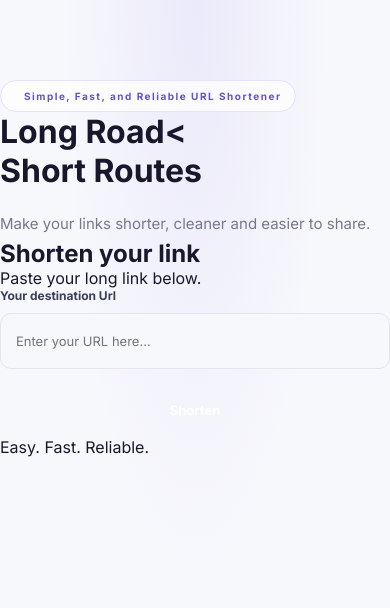
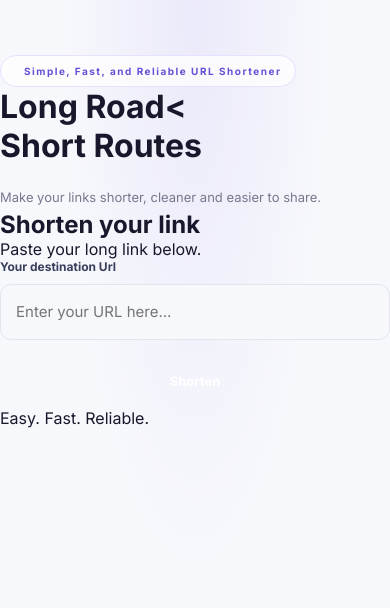
Before and after one commit to Abip-82/urlshortner, a Flask app: page / in a window 390 px wide. Shown: the top 608 px of the page. Run offline with Flask 3, Linux system fonts and the light colour scheme.

Commit message:
mobile responsibe

```diff
--- a/static/style.css
+++ b/static/style.css
@@ -132,3 +132,30 @@ main {
 .footer p {
     text-align : center;
 }
+
+@media (max-width: 600px) {
+    .hero {
+        margin-top:54px;
+        margin-bottom:55px;
+    }
+    .hero h1 {
+        letter-spacing: -2.5px;
+    }
+    .hero-description {
+        font-size: 13px;
+    }
+    .input-wrapper input {
+        font-size: 15px;
+    }
+    .footer {
+        width : calc(100% - 36px);
+        flex-wrap: wrap;
+        justify-content : center;
+        padding : 20px 0;
+    }
+    .footer p {
+        flex-basis : 100%
+        order:1;
+    }
+
+}
```
